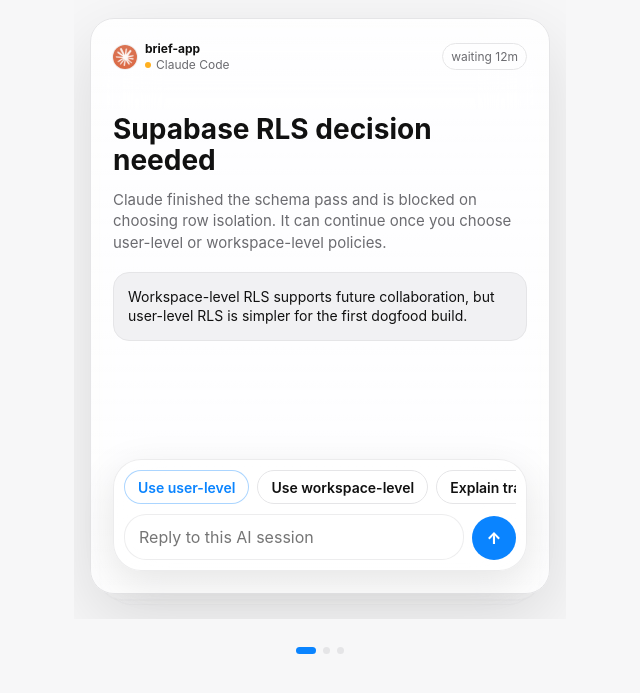
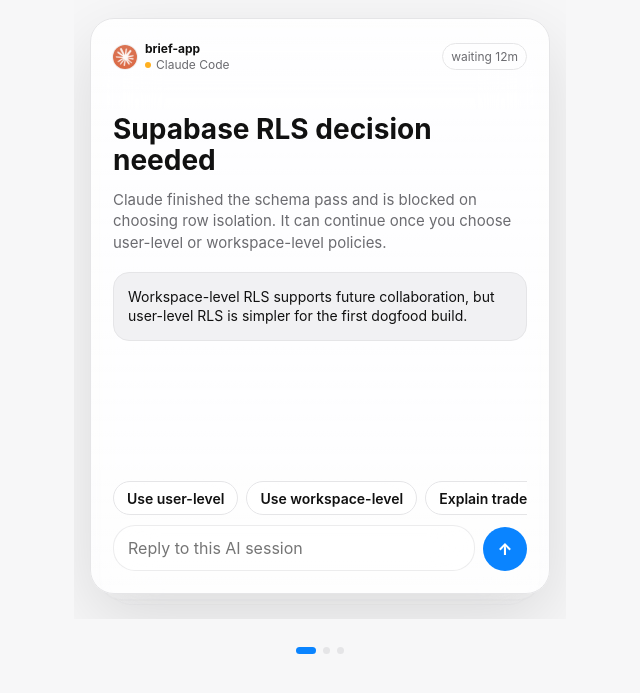
Before and after one commit to ilwonyoon/steer_ai, a plain HTML site: page apps/prototype/index.html in a window 1280 px wide. Shown: the part 77-770 px from the top of the page, without its empty margins (320-960 px from the left). Drawn offline with Linux system fonts and the light colour scheme.

Commit message:
Separate chips from minimal reply field

```diff
--- a/apps/prototype/index.html
+++ b/apps/prototype/index.html
@@ -281,16 +281,20 @@
         border: 1px solid var(--line);
         border-radius: 17px;
         padding: 0 13px;
-        background: var(--surface-2);
+        background: var(--glass-strong);
+        backdrop-filter: blur(18px) saturate(1.35);
+        -webkit-backdrop-filter: blur(18px) saturate(1.35);
         color: var(--text);
         font-size: 14px;
         font-weight: 600;
         cursor: pointer;
       }
 
-      .chip.primary {
-        border-color: rgba(10, 132, 255, 0.34);
-        color: var(--blue);
+      .chip:focus-visible,
+      input:focus-visible,
+      textarea:focus-visible {
+        border-color: rgba(10, 132, 255, 0.45);
+        box-shadow: 0 0 0 3px rgba(10, 132, 255, 0.12);
       }
 
       .spacer {
@@ -300,26 +304,24 @@
       .reply-dock {
         min-width: 0;
         margin-top: 18px;
-        border: 1px solid rgba(229, 229, 231, 0.72);
-        border-radius: 28px;
-        background: var(--glass);
-        backdrop-filter: blur(26px) saturate(1.6);
-        -webkit-backdrop-filter: blur(26px) saturate(1.6);
-        box-shadow: 0 12px 40px rgba(0, 0, 0, 0.1);
-        padding: 10px;
       }
 
       .reply-dock .chips {
-        margin: 0 0 9px;
+        margin: 0 0 10px;
         flex-wrap: nowrap;
         overflow-x: auto;
         overscroll-behavior-x: contain;
-        padding-bottom: 1px;
+        padding-bottom: 0;
+        scrollbar-width: none;
+      }
+
+      .reply-dock .chips::-webkit-scrollbar,
+      .detail-reply .chips::-webkit-scrollbar {
+        display: none;
       }
 
       .reply-dock .chip {
         white-space: nowrap;
-        background: rgba(255, 255, 255, 0.55);
       }
 
       .card-composer,
@@ -425,20 +427,12 @@
         line-height: 1.45;
       }
 
-      .detail-reply {
-        border: 1px solid rgba(229, 229, 231, 0.72);
-        border-radius: 28px;
-        background: var(--glass);
-        backdrop-filter: blur(26px) saturate(1.6);
-        -webkit-backdrop-filter: blur(26px) saturate(1.6);
-        box-shadow: 0 12px 40px rgba(0, 0, 0, 0.1);
-        padding: 10px;
-      }
-
       .detail-reply .chips {
-        margin: 0 0 9px;
+        margin: 0 0 10px;
         flex-wrap: nowrap;
         overflow-x: auto;
+        overscroll-behavior-x: contain;
+        scrollbar-width: none;
       }
 
       input,
@@ -447,15 +441,22 @@
         min-height: 44px;
         max-height: 120px;
         resize: none;
-        border: 1px solid rgba(229, 229, 231, 0.7);
+        border: 1px solid rgba(229, 229, 231, 0.72);
         border-radius: 22px;
-        background: var(--glass-strong);
-        backdrop-filter: blur(18px) saturate(1.35);
-        -webkit-backdrop-filter: blur(18px) saturate(1.35);
+        background: rgba(255, 255, 255, 0.58);
+        backdrop-filter: blur(20px) saturate(1.4);
+        -webkit-backdrop-filter: blur(20px) saturate(1.4);
         color: var(--text);
         padding: 12px 14px;
         outline: none;
         cursor: text;
+      }
+
+      @media (prefers-color-scheme: dark) {
+        input,
+        textarea {
+          background: rgba(28, 28, 31, 0.58);
+        }
       }
 
       .send {
@@ -646,7 +647,7 @@
         byId("card-summary").textContent = item.summary;
         byId("card-reason").textContent = item.reason;
         byId("chips").innerHTML = item.chips
-          .map((chip, chipIndex) => `<button class="chip ${chipIndex === 0 ? "primary" : ""}" type="button">${chip}</button>`)
+          .map((chip) => `<button class="chip" type="button">${chip}</button>`)
           .join("");
         byId("queue-dots").innerHTML = cards
           .map((_, dotIndex) => `<span class="${dotIndex === index ? "active" : ""}"></span>`)
@@ -659,7 +660,7 @@
         byId("detail-session").textContent = item.session;
         byId("detail-status").textContent = item.state;
         byId("detail-chips").innerHTML = item.chips
-          .map((chip, chipIndex) => `<button class="chip ${chipIndex === 0 ? "primary" : ""}" type="button">${chip}</button>`)
+          .map((chip) => `<button class="chip" type="button">${chip}</button>`)
           .join("");
         byId("thread").innerHTML = item.thread
           .map(([who, text]) => {
```
Also changed, not shown: DESIGN.md (+3 -2 lines).
